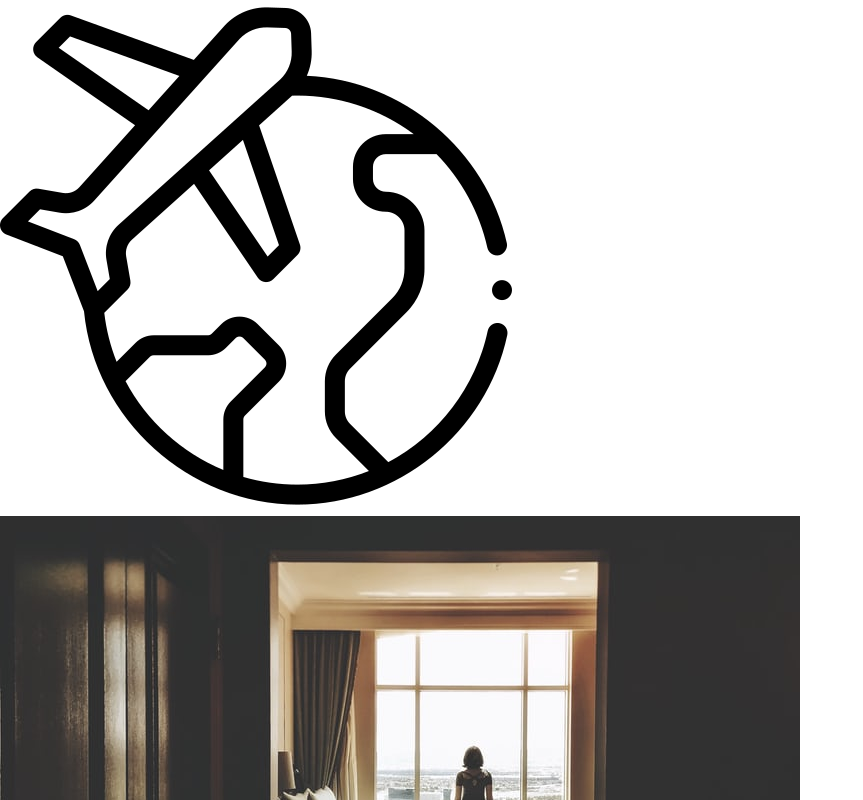
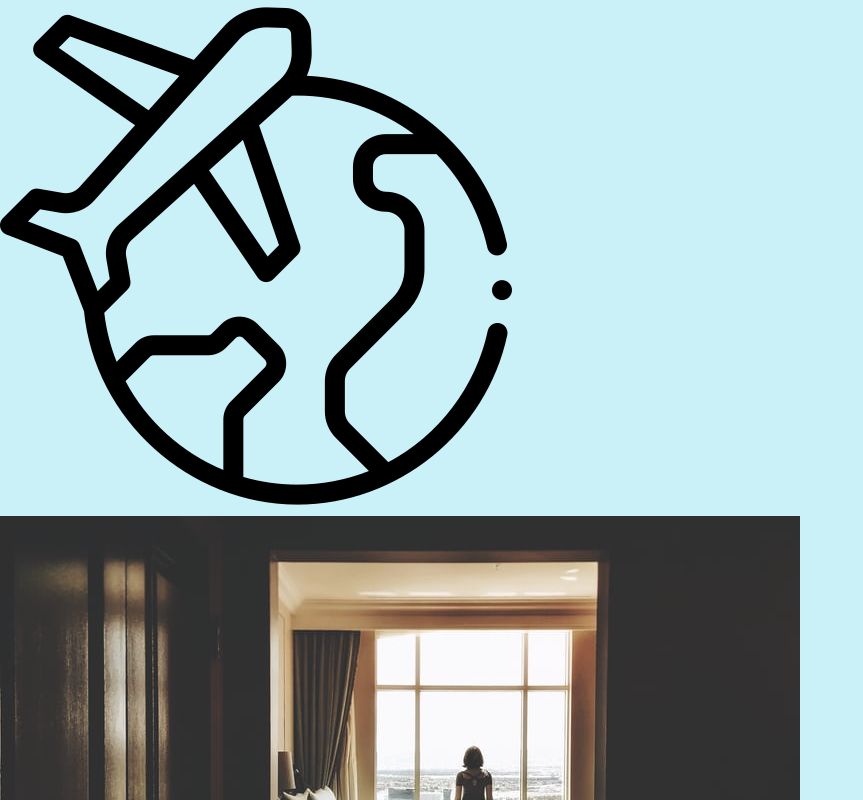
Before and after one commit to Eldon-498/getting-started-emotion-code, a React (Create React App) app in the folder starter-code/: page / in a window 1280 px wide. Shown: the top 800 px of the page, without its empty margins (0-863 px from the left). Built offline with nearby package versions, Linux system fonts and the light colour scheme.

Commit message:
main tag styling

```diff
--- a/starter-code/src/App.js
+++ b/starter-code/src/App.js
@@ -1,4 +1,6 @@
 import logo from "./logo.png";
+/** @jsxImportSource @emotion/react */
+import { css } from "@emotion/react";
 // import `css`and `ThemeProvider` from "@emotion/react" package
 // import styled components, theming and animation from "./styles.js" file
 
@@ -29,7 +31,14 @@ const hotels = [
 // Apply styling to code within the `App` component's `return` statement using styled components, theming, animation and the `css` prop
 function App() {
   return (
-    <main>
+    <main
+    css={{
+      color: "#03045e",
+      background: "#caf0f8",
+      height: "1200px",
+      fontFamily: "helvetica",
+    }}
+    >
       <img src={logo} alt="" />
       <div>
         {hotels.map((hotel) => {
```
